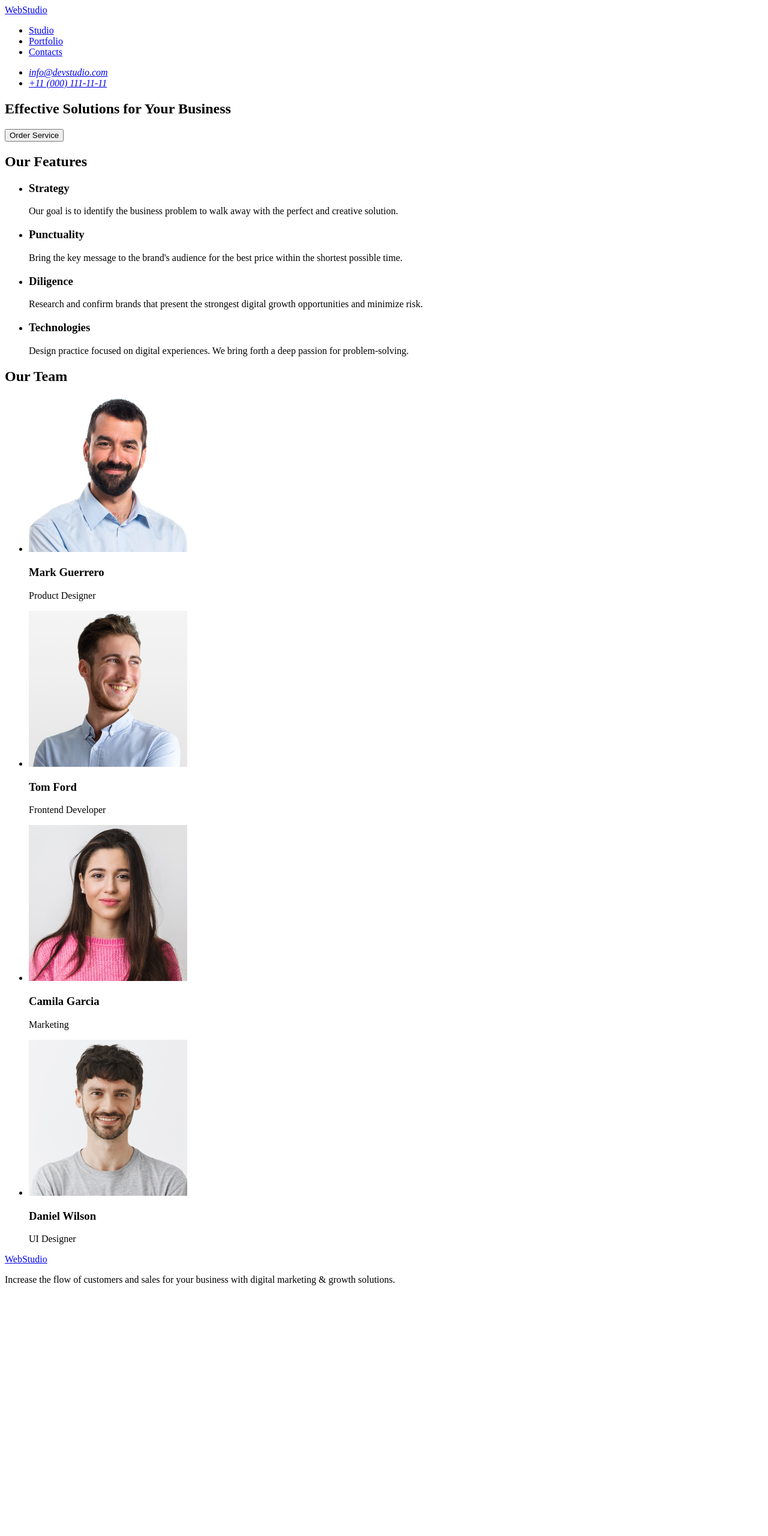
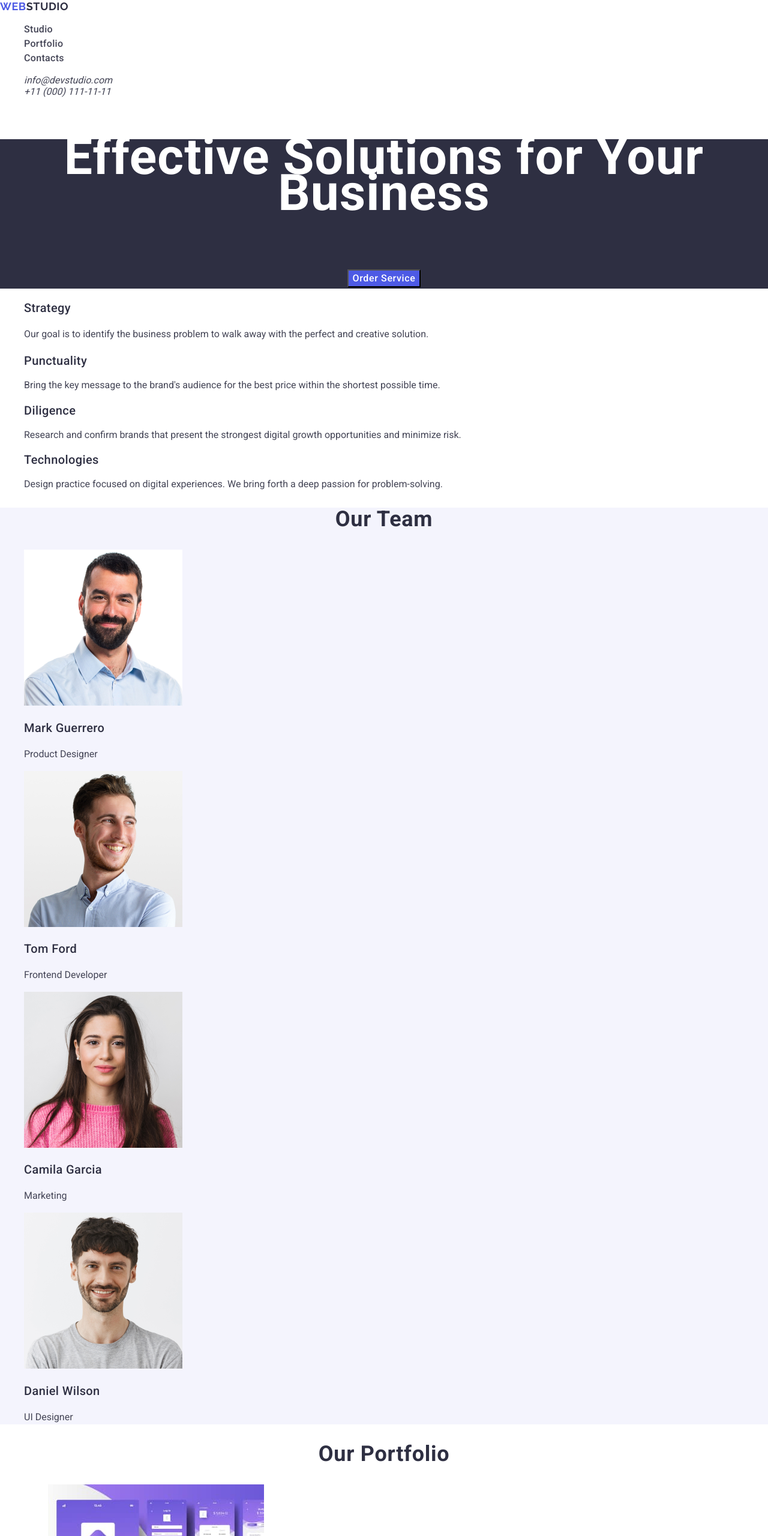
Before and after one commit to Viktor-Lyulchik/goit-markup-hw-02, a plain HTML site: page index.html in a window 1280 px wide. Shown: the top 2560 px of the page at 60% size. Before the commit the page ends 2158 px from the top, so only its background shows below. Drawn offline with nearby package versions, Linux system fonts and the light colour scheme.

Commit message:
add section portfolio and fill styles

```diff
--- a/css/styles.css
+++ b/css/styles.css
@@ -0,0 +1,161 @@
+/* правило для блоку body і всіх дочірніх елементів */
+body {
+  font-family: 'Roboto', sans-serif;
+  background-color: #ffffff;
+  color: #434455;
+}
+
+/* правила для скидання дефолтного підкреслення для посилань */
+a {
+  text-decoration: none;
+}
+
+/* правила для скидання дефолтного підкреслення для маркерів у списках */
+ul,
+ol {
+  list-style-type: none;
+}
+
+/* правило для 2ї частини логотипу */
+.webstudio-link {
+  font-family: 'Raleway', sans-serif;
+  font-weight: 700;
+  font-size: 18px;
+  line-height: 117%;
+  letter-spacing: 0.03em;
+  text-transform: uppercase;
+  color: #2e2f42;
+}
+/* правило для першої частини логотипу */
+.logo-ws {
+  color: #4d5ae5;
+}
+
+/* меню навігації */
+.menu {
+  font-weight: 500;
+  font-size: 16px;
+  line-height: 150%;
+  letter-spacing: 0.02em;
+  color: #2e2f42;
+}
+
+/* правила для інтеактивних елементів, кнопок і посилань */
+.button {
+  cursor: pointer;
+  background-color: #4d5ae5;
+}
+
+.button:hover {
+  background-color: #404bbf;
+}
+
+.button:focus {
+  background-color: #404bbf;
+}
+
+.link {
+  color: #434455;
+}
+
+.link:hover,
+.link:focus {
+  color: #404bbf;
+}
+
+.address .link:hover,
+.address .link:focus {
+  color: #4d5ae5;
+}
+
+/* оформлення основних секцій */
+.effective-solutions {
+  color: #ffffff;
+  background-color: #2e2f42;
+  font-weight: 700;
+  font-size: 56px;
+  line-height: 107%;
+  letter-spacing: 0.02em;
+  text-align: center;
+}
+
+.effective-solutions .button {
+  font-weight: 500;
+  font-size: 16px;
+  line-height: 150%;
+  letter-spacing: 0.04em;
+  color: #ffffff;
+}
+
+.features-header3 {
+  font-weight: 500;
+  font-size: 20px;
+  line-height: 120%;
+  letter-spacing: 0.02em;
+  color: #2e2f42;
+}
+.features-text {
+  line-height: 1.5;
+  color: #434455;
+}
+
+.team {
+  background-color: #f4f4fd;
+}
+
+.team-header {
+  font-weight: 700;
+  font-size: 36px;
+  line-height: 111%;
+  letter-spacing: 0.02em;
+  text-align: center;
+  color: #2e2f42;
+}
+
+.team-header3 {
+  font-weight: 500;
+  font-size: 20px;
+  line-height: 120%;
+  letter-spacing: 0.02em;
+  color: #2e2f42;
+}
+
+.team-text {
+  line-height: 1.5;
+  color: #434455;
+}
+
+.portfolio-header {
+  font-weight: 700;
+  font-size: 36px;
+  line-height: 111%;
+  letter-spacing: 0.02em;
+  text-align: center;
+  color: #2e2f42;
+}
+
+.portfolio-header3 {
+  font-weight: 500;
+  font-size: 20px;
+  line-height: 120%;
+  letter-spacing: 0.02em;
+  color: #2e2f42;
+}
+
+.portfolio-text {
+  line-height: 1.5;
+  color: #434455;
+}
+
+.bottom {
+  background-color: #2e2f42;
+  color: #f4f4fd;
+}
+
+.bottom .webstudio-link {
+  color: #f4f4fd;
+}
+
+.bottom-text {
+  line-height: 1.5;
+}
--- a/index.html
+++ b/index.html
@@ -8,56 +8,77 @@
       content="WEBSTUDIO Effective solutions for your business"
     />
     <title>WEBSTUDIO Effective solutions for your business</title>
+    <link
+      rel="stylesheet"
+      href="https://cdnjs.cloudflare.com/ajax/libs/modern-normalize/3.0.1/modern-normalize.css"
+    />
+    <link rel="preconnect" href="https://fonts.googleapis.com" />
+    <link rel="preconnect" href="https://fonts.gstatic.com" crossorigin />
+    <link
+      href="https://fonts.googleapis.com/css2?family=Raleway:ital,wght@0,700;1,100..900&family=Roboto:wght@400;500;700&display=swap"
+      rel="stylesheet"
+    />
     <link href="./css/styles.css" rel="stylesheet" />
   </head>
+
   <body>
-    <header>
+    <header class="header">
       <nav>
-        <a href="./index.html">WebStudio</a>
-        <ul>
-          <li><a href="/">Studio</a></li>
-          <li><a href="/">Portfolio</a></li>
-          <li><a href="/">Contacts</a></li>
+        <a class="webstudio-link" href="./index.html"
+          ><span class="logo-ws">Web</span>Studio</a
+        >
+        <ul class="menu">
+          <li><a class="link" href="/">Studio</a></li>
+          <li><a class="link" href="/">Portfolio</a></li>
+          <li><a class="link" href="/">Contacts</a></li>
         </ul>
       </nav>
-      <address>
+      <address class="address">
         <ul>
-          <li><a href="mailto:info@devstudio.com">info@devstudio.com</a></li>
-          <li><a href="tel:+110001111111">+11 (000) 111-11-11</a></li>
+          <li>
+            <a class="link" href="mailto:info@devstudio.com"
+              >info@devstudio.com</a
+            >
+          </li>
+          <li>
+            <a class="link" href="tel:+110001111111">+11 (000) 111-11-11</a>
+          </li>
         </ul>
       </address>
     </header>
+
     <main>
-      <section>
+      <section class="effective-solutions">
         <h1>Effective Solutions for Your Business</h1>
-        <button type="button">Order Service</button>
+        <button class="button" type="button">Order Service</button>
       </section>
-      <section>
-        <h2>Our Features</h2>
+
+      <section class="features">
+        <h2 hidden class="features-header2">Our Features</h2>
         <ul>
           <li>
-            <h3>Strategy</h3>
-            <p>
+            <h3 class="features-header3">Strategy</h3>
+            <p class="features-text">
               Our goal is to identify the business problem to walk away with the
               perfect and creative solution.
             </p>
           </li>
           <li>
-            <h3>Punctuality</h3>
+            <h3 class="features-header3">Punctuality</h3>
             <p>
               Bring the key message to the brand's audience for the best price
               within the shortest possible time.
             </p>
           </li>
           <li>
-            <h3>Diligence</h3>
+            <h3 class="features-header3">Diligence</h3>
             <p>
               Research and confirm brands that present the strongest digital
               growth opportunities and minimize risk.
             </p>
           </li>
           <li>
-            <h3>Technologies</h3>
+            <h3 class="features-header3">Technologies</h3>
             <p>
               Design practice focused on digital experiences. We bring forth a
               deep passion for problem-solving.
@@ -65,35 +86,107 @@
           </li>
         </ul>
       </section>
-      <section>
-        <h2>Our Team</h2>
+
+      <section class="team">
+        <h2 class="team-header">Our Team</h2>
         <ul>
           <li>
             <img src="./images/img-1.jpg" alt="Mark Guerrero" width="264" />
-            <h3>Mark Guerrero</h3>
-            <p>Product Designer</p>
+            <h3 class="team-header3">Mark Guerrero</h3>
+            <p class="team-text">Product Designer</p>
           </li>
           <li>
             <img src="./images/img-2.jpg" alt="Tom Ford" width="264" />
-            <h3>Tom Ford</h3>
-            <p>Frontend Developer</p>
+            <h3 class="team-header3">Tom Ford</h3>
+            <p class="team-text">Frontend Developer</p>
           </li>
           <li>
             <img src="./images/img-3.jpg" alt="Camila Garcia" width="264" />
-            <h3>Camila Garcia</h3>
-            <p>Marketing</p>
+            <h3 class="team-header3">Camila Garcia</h3>
+            <p class="team-text">Marketing</p>
           </li>
           <li>
             <img src="./images/img-4.jpg" alt="Daniel Wilson" width="264" />
-            <h3>Daniel Wilson</h3>
-            <p>UI Designer</p>
+            <h3 class="team-header3">Daniel Wilson</h3>
+            <p class="team-text">UI Designer</p>
+          </li>
+        </ul>
+      </section>
+
+      <section class="portfolio">
+        <h2 class="portfolio-header">Our Portfolio</h2>
+        <ul>
+          <li>
+            <ul>
+              <li>
+                <img
+                  src="./images/bankingapp.jpg"
+                  alt="Banking App"
+                  width="360"
+                />
+                <h3 class="portfolio-header3">Banking App</h3>
+                <p class="portfolio-text">App</p>
+              </li>
+              <li>
+                <img
+                  src="./images/cashlesspaymant.jpg"
+                  alt="Cashless Payment"
+                  width="360"
+                />
+                <h3 class="portfolio-header3">Cashless Payment</h3>
+                <p class="portfolio-text">Marketing</p>
+              </li>
+              <li>
+                <img
+                  src="./images/meditationapp.jpg"
+                  alt="Meditation App"
+                  width="360"
+                />
+                <h3 class="portfolio-header3">Meditation App</h3>
+                <p class="portfolio-text">App</p>
+              </li>
+            </ul>
+          </li>
+          <li>
+            <ul>
+              <li>
+                <img
+                  src="./images/taxisrvc.jpg"
+                  alt="Taxi Service"
+                  width="360"
+                />
+                <h3 class="portfolio-header3">Taxi Service</h3>
+                <p class="portfolio-text">Marketing</p>
+              </li>
+              <li>
+                <img
+                  src="./images/screanillusrt.jpg"
+                  alt="Screen Illustrations"
+                  width="360"
+                />
+                <h3 class="portfolio-header3">Screen Illustrations</h3>
+                <p class="portfolio-text">Design</p>
+              </li>
+              <li>
+                <img
+                  src="./images/onlinecourses.jpg"
+                  alt="Online Courses"
+                  width="360"
+                />
+                <h3 class="portfolio-header3">Online Courses</h3>
+                <p class="portfolio-text">Marketing</p>
+              </li>
+            </ul>
           </li>
         </ul>
       </section>
     </main>
-    <footer>
-      <a href="./index.html">WebStudio</a>
-      <p>
+
+    <footer class="bottom">
+      <a class="webstudio-link" href="./index.html"
+        ><span class="logo-ws">Web</span>Studio</a
+      >
+      <p class="bottom-text">
         Increase the flow of customers and sales for your business with digital
         marketing & growth solutions.
       </p>
```
Also changed, not shown: images/bankingapp.jpg (added), images/cashlesspaymant.jpg (added), images/meditationapp.jpg (added), images/onlinecourses.jpg (added), images/screanillusrt.jpg (added), images/taxisrvc.jpg (added).
